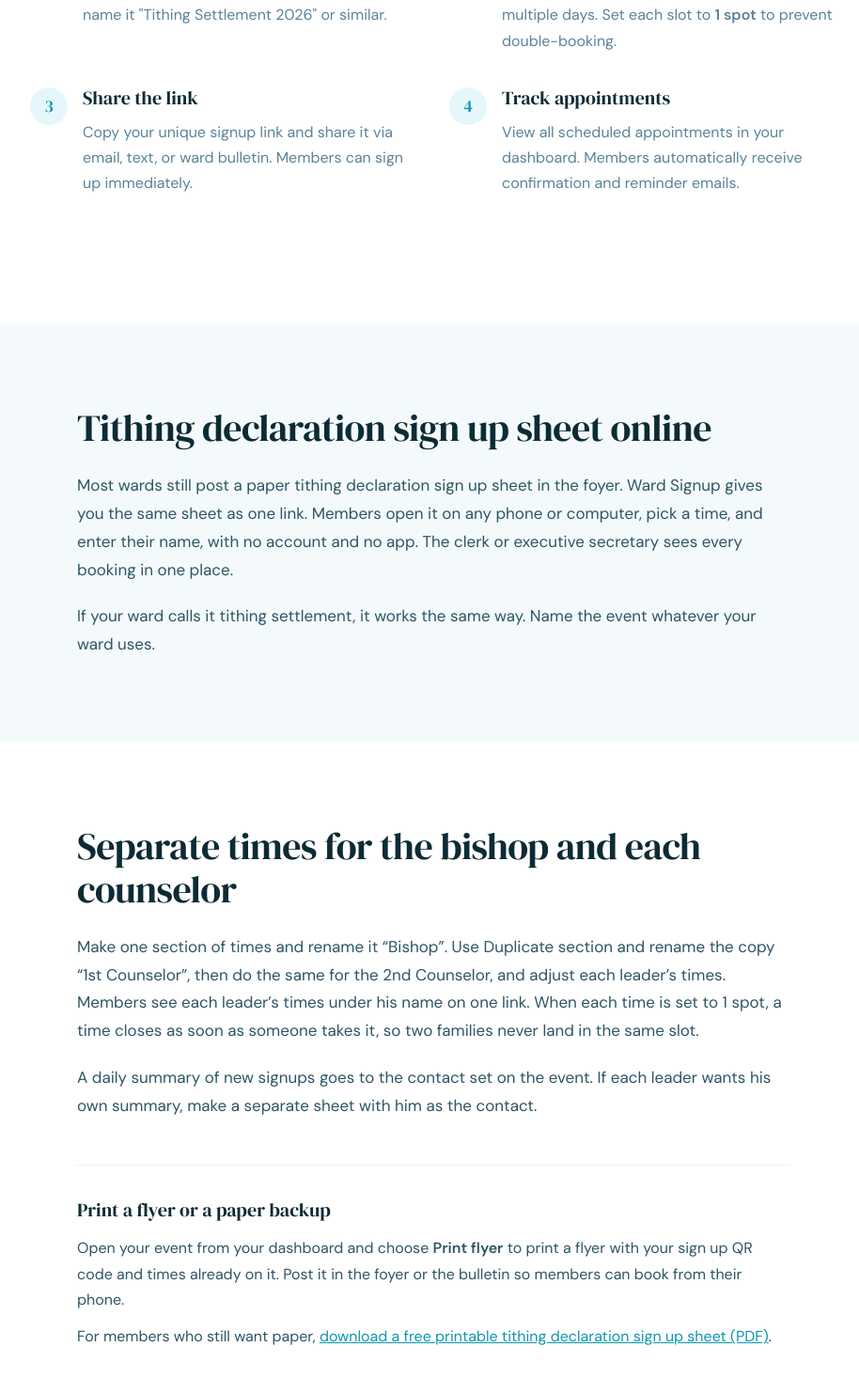
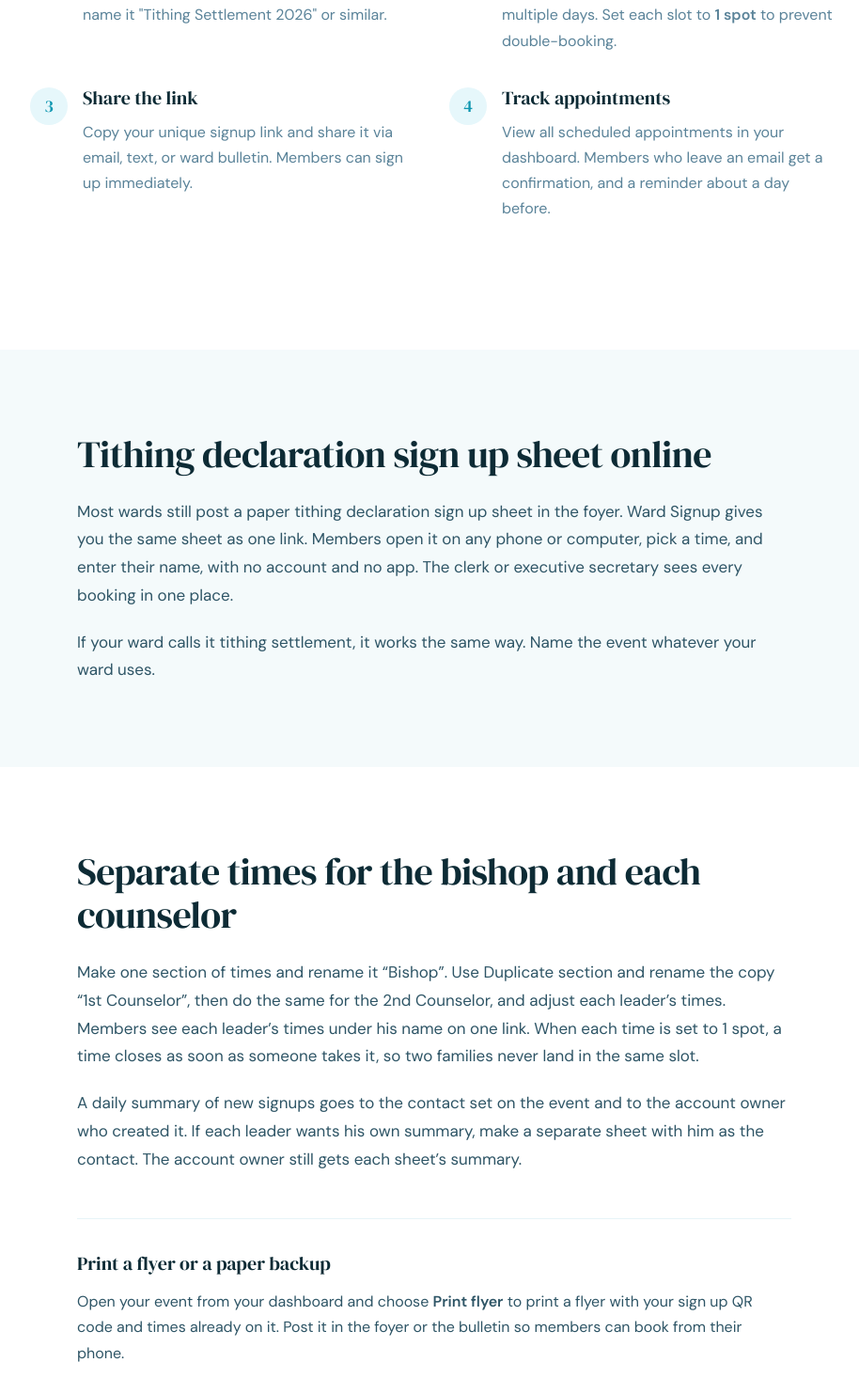
Before and after one commit to jrbondesign/wardsignup, a Next.js app: page /use-cases/tithing-declaration in a window 1280 px wide. Shown: the part 784-2250 px from the top of the page at 94% size, without its empty margins (178-1092 px from the left). Built offline with nearby package versions, Linux system fonts and the light colour scheme; no server answers.

Commit message:
Content: tithing reminder and daily summary accuracy (table row, How it works step + HowTo schema, owner summary)

```diff
--- a/app/use-cases/tithing-declaration/page.tsx
+++ b/app/use-cases/tithing-declaration/page.tsx
@@ -102,7 +102,7 @@ export default async function TithingDeclarationPage() {
       {
         "@type": "HowToStep",
         "name": "Track appointments",
-        "text": "View all scheduled appointments in your dashboard. Members automatically receive confirmation and reminder emails."
+        "text": "View all scheduled appointments in your dashboard. Members who leave an email get a confirmation, and a reminder about a day before."
       }
     ]
   };
@@ -199,7 +199,7 @@ export default async function TithingDeclarationPage() {
                   Track appointments
                 </h3>
                 <p className="text-[16px] text-[#5A8399] leading-[1.7]">
-                  View all scheduled appointments in your dashboard. Members automatically receive confirmation and reminder emails.
+                  View all scheduled appointments in your dashboard. Members who leave an email get a confirmation, and a reminder about a day before.
                 </p>
               </div>
             </div>
@@ -232,7 +232,7 @@ export default async function TithingDeclarationPage() {
             Make one section of times and rename it &ldquo;Bishop&rdquo;. Use Duplicate section and rename the copy &ldquo;1st Counselor&rdquo;, then do the same for the 2nd Counselor, and adjust each leader&rsquo;s times. Members see each leader&rsquo;s times under his name on one link. When each time is set to 1 spot, a time closes as soon as someone takes it, so two families never land in the same slot.
           </p>
           <p className="text-[17px] text-[#2E5566] leading-[1.75]">
-            A daily summary of new signups goes to the contact set on the event. If each leader wants his own summary, make a separate sheet with him as the contact.
+            A daily summary of new signups goes to the contact set on the event and to the account owner who created it. If each leader wants his own summary, make a separate sheet with him as the contact. The account owner still gets each sheet&rsquo;s summary.
           </p>
           <div className="mt-12 pt-8 border-t border-[#0E96B0]/10 text-left">
             <h3 className="font-serif text-[20px] text-[#0D2B35] mb-3">
@@ -279,7 +279,7 @@ export default async function TithingDeclarationPage() {
                 { feature: "Real-time availability", paper: "No — paper gets outdated", digital: "Yes — updates instantly" },
                 { feature: "Double-booking risk", paper: "High — manual tracking", digital: "Zero — slots close when full" },
                 { feature: "Confirmation emails", paper: "No", digital: "Yes — automatic" },
-                { feature: "Reminder emails", paper: "No", digital: "Yes — 24 hours before" },
+                { feature: "Reminder emails", paper: "No", digital: "Yes, by email if provided" },
                 { feature: "Accessible from anywhere", paper: "No — foyer only", digital: "Yes — share one link" },
                 { feature: "Setup time", paper: "Print, post, hope people see it", digital: "10 minutes to live" },
               ].map((row, i) => (
```
